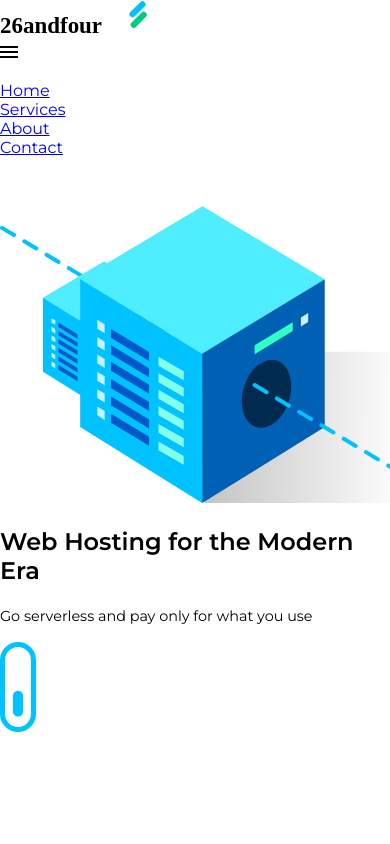
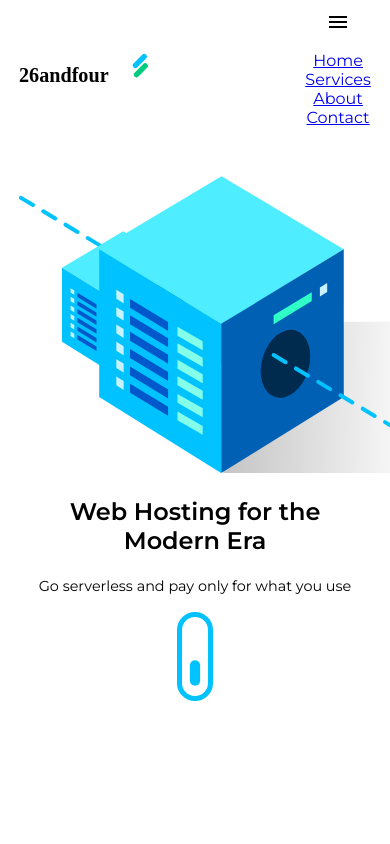
Before and after one commit to dev-pcs/26andfour-website, a plain HTML site: page index.html in a window 390 px wide. Shown: the top 844 px of the page. Drawn offline with Linux system fonts and the light colour scheme.

Commit message:
hide mobile bug fixed

```diff
--- a/css/main.css
+++ b/css/main.css
@@ -15,3 +15,17 @@ ul {
     margin: 0;
     padding: 0;
 }
+
+.container {
+    text-align: center;
+    padding: .8em 1.2em;
+}
+
+.logo {
+    width: 130px;
+}
+
+header {
+    display: flex;
+    justify-content: space-between;
+}
--- a/index.html
+++ b/index.html
@@ -11,14 +11,13 @@
     <div class="container">
         <header>
             <img src="images/logo.svg" alt="23andfour logo" class="logo">
-
             <nav>
-                <a href="#" class=hide-desktop>
+                <a href="#" class=hide-mobile>
                     <img src="images/ham.svg" alt="toggle menu" class="menu" id="menu">
                 </a>
 
-                <ul class="show-desktop hide-desktop" id="nav">
-                    <li id="exit" class="exit-btn hide-desktop"><img src="images/exit.svg" alt="exit menu"></li>
+                <ul class="show-desktop hide-mobile" id="nav">
+                    <li id="exit" class="exit-btn hide-mobile"><img src="images/exit.svg" alt="exit menu"></li>
                     <li><a href="#">Home</a></li>
                     <li><a href="#">Services</a></li>
                     <li><a href="#">About</a></li>
```
Also changed, not shown: 1 other file.
